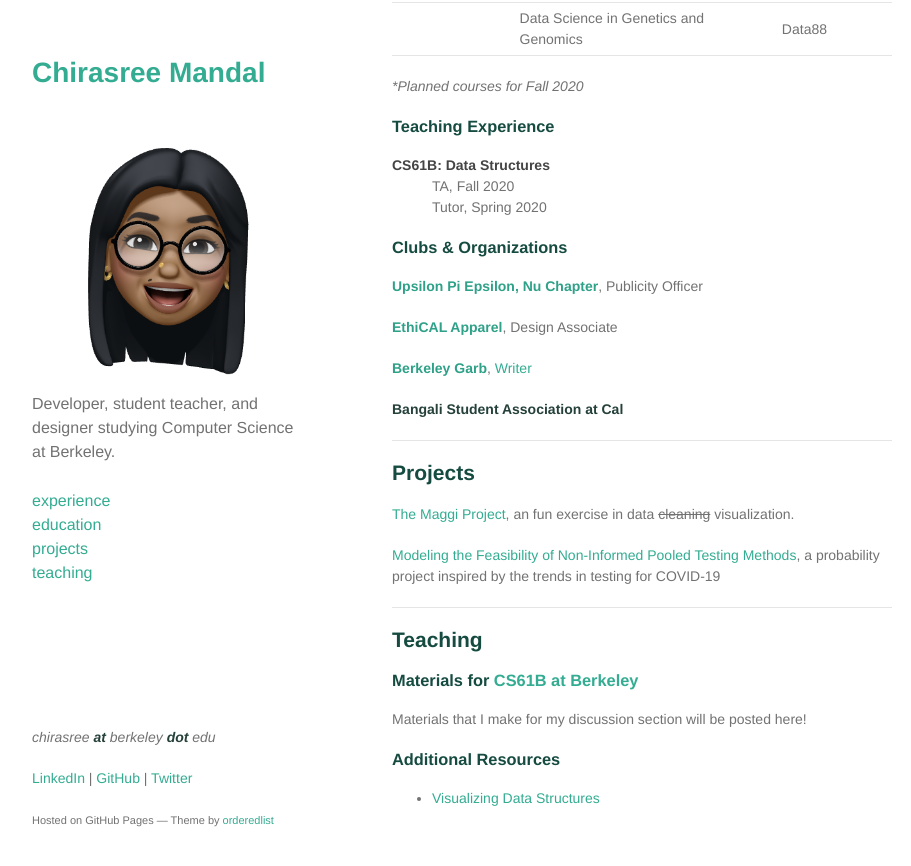
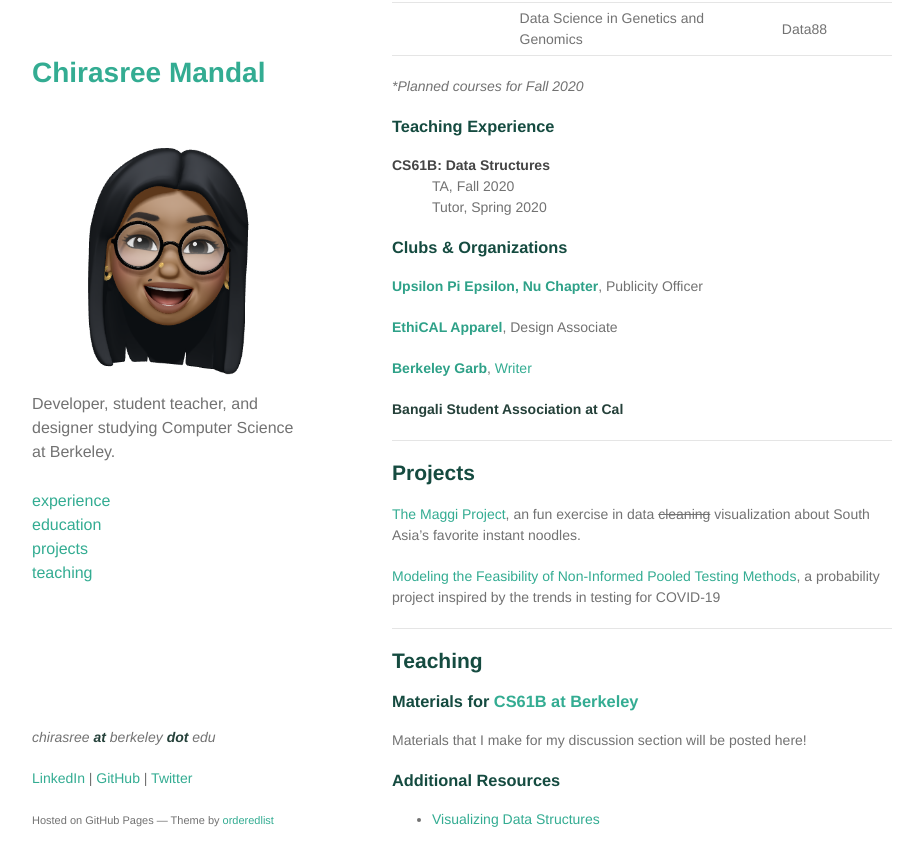
Before and after one commit to c-mandal/c-mandal.github.io, a Jekyll site: the page built from index.md, in a window 1280 px wide and 900 px high, scrolled down 1601 px. Shown: the top 866 px of the window, without its empty margins (178-1089 px from the left). Built offline with Jekyll 4.4.1, drawn with Linux system fonts in a browser that asks for light colours; our own code applies the rules of GitHub Pages for plain Markdown files.

Commit message:
add details for maggi project

```diff
--- a/index.md
+++ b/index.md
@@ -86,10 +86,9 @@ Publicity Officer
 
 ## Projects
 
-[The Maggi Project](./projects/maggi), an fun exercise in data ~~cleaning~~ visualization.
+[The Maggi Project](./projects/maggi), an fun exercise in data ~~cleaning~~ visualization about South Asia's favorite instant noodles.
 
 [Modeling the Feasibility of Non-Informed Pooled Testing Methods](https://paper.dropbox.com/doc/Modeling-the-Feasibility-of-Non-Informed-Pooled-Testing-Methods-2Oz1WGhACaBr5lj4ch4fl), a probability project inspired by the trends in testing for COVID-19
-
 
 ***
 
```
